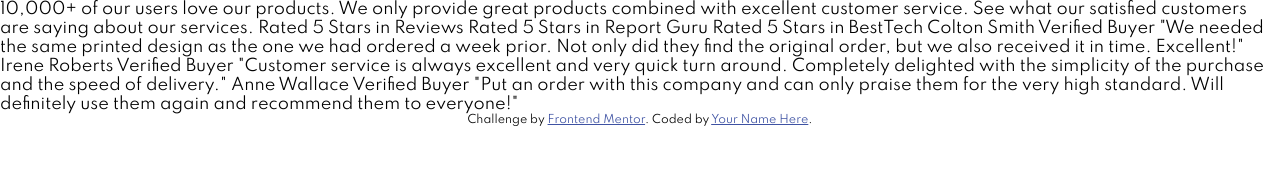
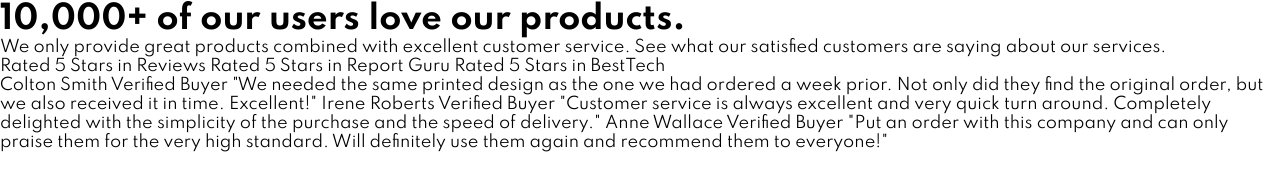
Before and after one commit to DawidMTX/social-proof-section-master, a plain HTML site: page index.html in a window 1280 px wide. Drawn offline with Linux system fonts and the light colour scheme.

Commit message:
add bacground and center container

```diff
--- a/index.html
+++ b/index.html
@@ -30,15 +30,20 @@
     </style>
   </head>
   <body>
-    10,000+ of our users love our products.
+    <div class="container">
+      <div class="c"
+      <div class="text">
+          <h1 class="text__h1"> 10,000+ of our users love our products.</h1>
 
            We only provide great products combined with excellent customer service.
            See what our satisfied customers are saying about our services.
-
+      </div>
+      <div class="stars">
           Rated 5 Stars in Reviews
           Rated 5 Stars in Report Guru
           Rated 5 Stars in BestTech
-
+      </div>
+      <div class="opinion-box">
           Colton Smith
           Verified Buyer
           "We needed the same printed design as the one we had ordered a week prior.
@@ -54,12 +59,13 @@
           Verified Buyer
           "Put an order with this company and can only praise them for the very high
           standard. Will definitely use them again and recommend them to everyone!"
-
-    <div class="attribution">
+      </div>
+  </div>
+   <!-- <div class="attribution">
       Challenge by
       <a href="https://www.frontendmentor.io?ref=challenge" target="_blank"
         >Frontend Mentor</a
       >. Coded by <a href="#">Your Name Here</a>.
-    </div>
+    </div> -->
   </body>
 </html>
```
Lines whose indentation alone changed are shown as unchanged.
